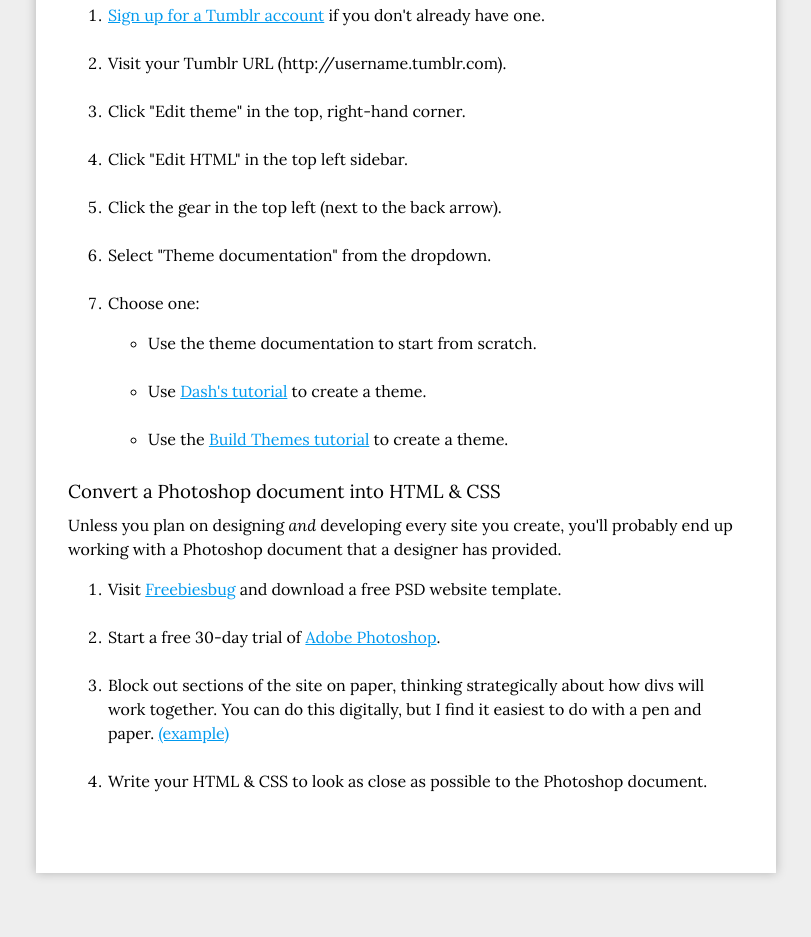
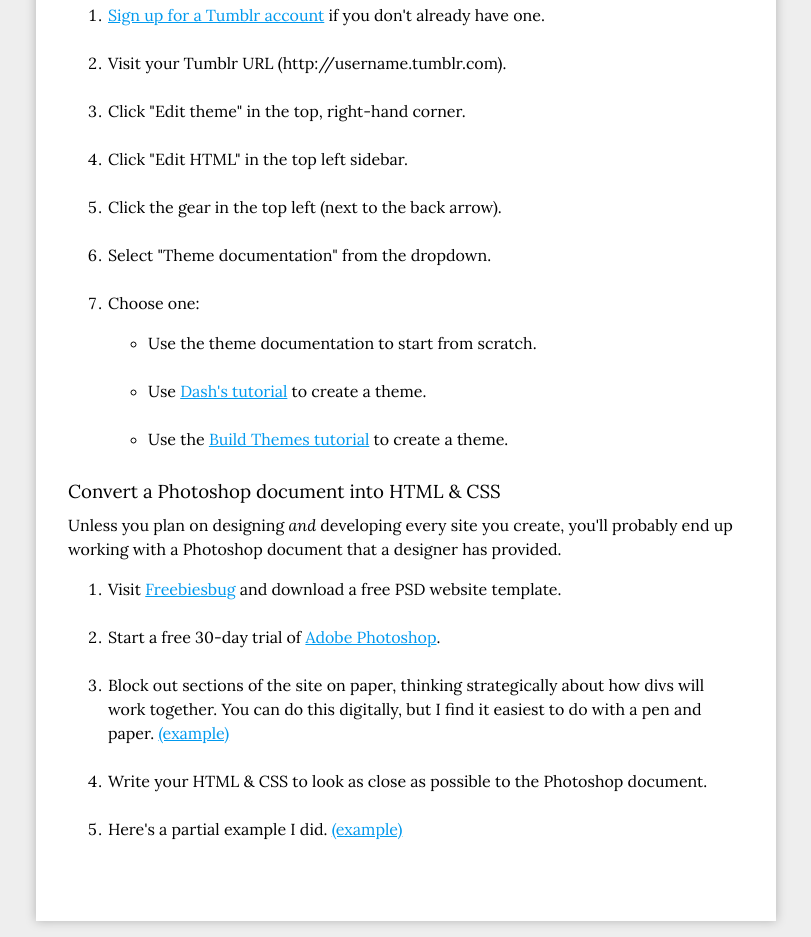
Before and after one commit to amwelles/learn, a plain HTML site: page index.html in a window 1280 px wide. Shown: the part 1249-2186 px from the top of the page, without its empty margins (234-1045 px from the left). Before the commit the page ends 2138 px from the top, so only its background shows below. Drawn offline with nearby package versions, Linux system fonts and the light colour scheme.

Commit message:
added example psd mockup

```diff
--- a/index.html
+++ b/index.html
@@ -59,6 +59,7 @@
 		<li>Start a free 30-day trial of <a href="http://adobe.com/products/photoshop.html" target="_blank">Adobe Photoshop</a>.</li>
 		<li>Block out sections of the site on paper, thinking strategically about how divs will work together. You can do this digitally, but I find it easiest to do with a pen and paper. <a href="images/blocking-example.png" target="_blank">(example)</a></li>
 		<li>Write your HTML &amp; CSS to look as close as possible to the Photoshop document.</li>
+		<li>Here's a partial example I did. <a href="https://github.com/amwelles/mockup-example">(example)</a></li>
 	</ol>
 
 </body>
```
